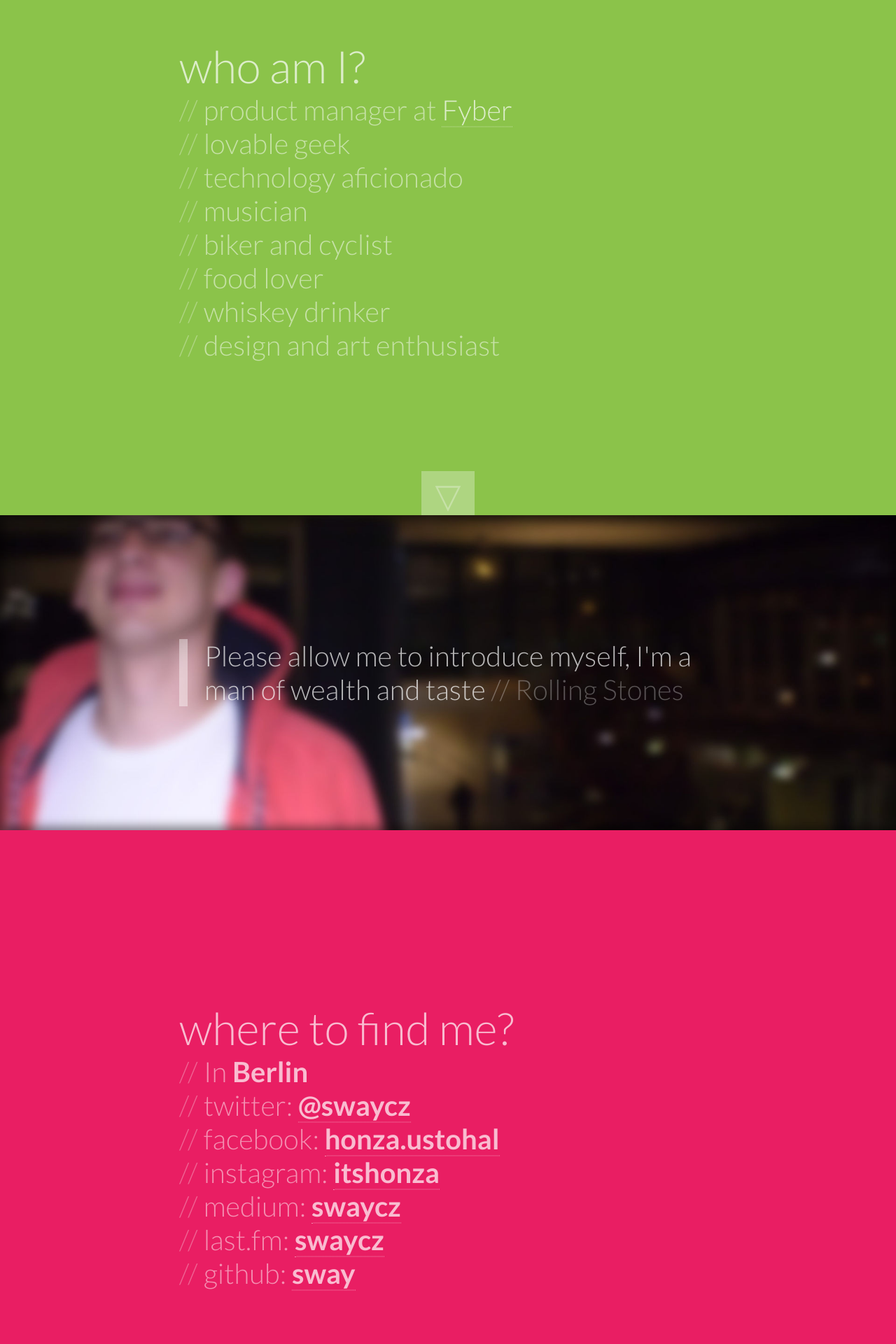
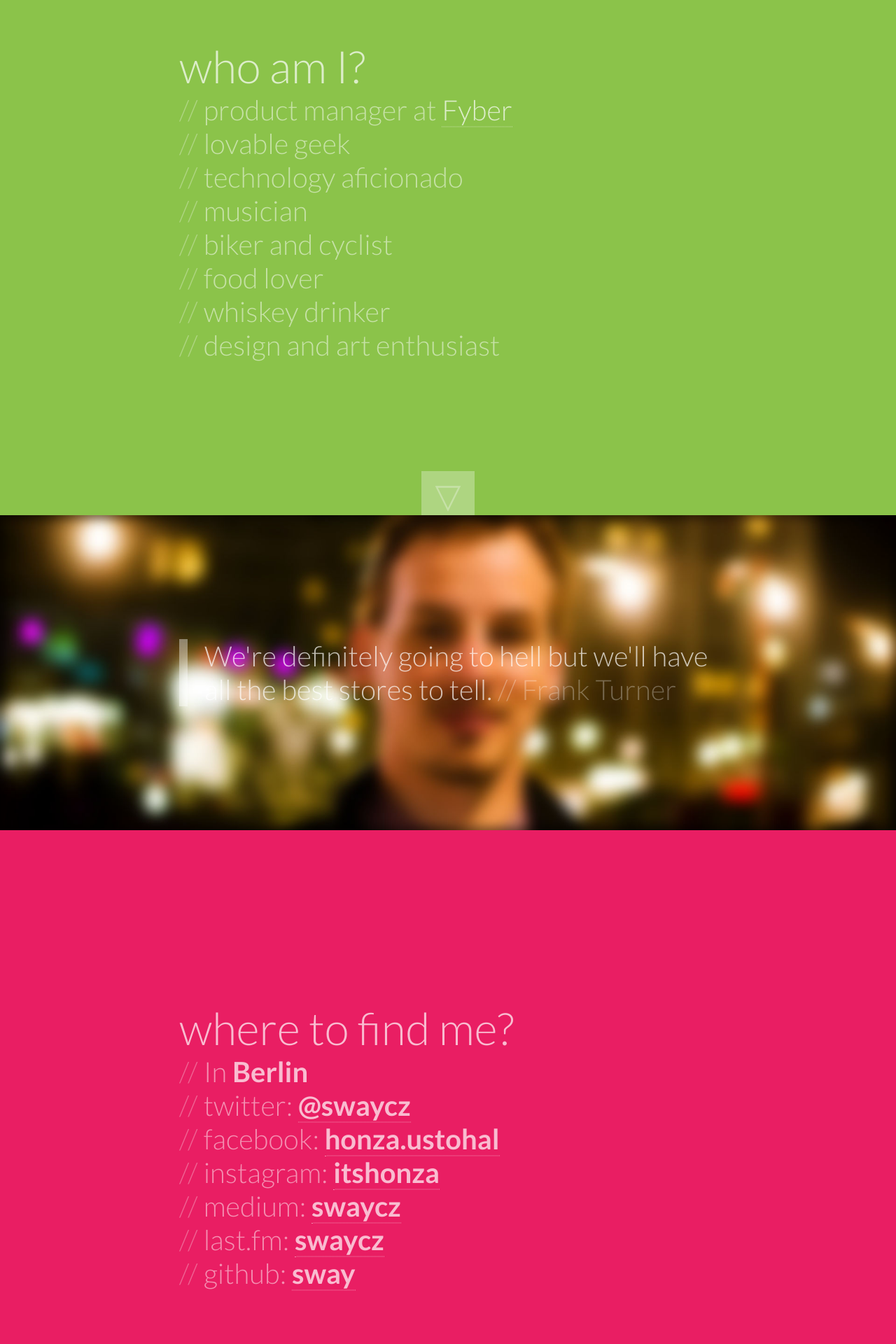
Before and after one commit to sway/sway.github.com, a Jekyll site: the page built from index.md, in a window 1280 px wide. Shown: the part 1064-2984 px from the top of the page at 70% size. Built offline with Jekyll 4.4.1, drawn with Linux system fonts in a browser that asks for light colours; nearby versions of some CDN libraries; comment, search, counter and statistics services are not loaded.

Commit message:
Change photo and quote

```diff
--- a/assets/css/main.css
+++ b/assets/css/main.css
@@ -110,7 +110,7 @@ section.placeholder h1 span {
 }
 
 section.placeholder#me {
-	background-image: url('/assets/img/photo_opt.jpg');
+	background-image: url('/assets/img/photo_2.jpg');
 }
 
 section.placeholder#berlin {
--- a/index.md
+++ b/index.md
@@ -21,7 +21,7 @@ layout: default
 			<ul>
 				<li>product manager at <a href="http://fyber.com/">Fyber</a></li>
 				<li>lovable geek</li>
-<li>technology aficionado</li>
+				<li>technology aficionado</li>
 				<li>musician</li>
 				<li>biker and cyclist</li>
 				<li>food lover</li>
@@ -36,7 +36,7 @@ layout: default
 
 <section id="me" class="placeholder">
 	<article>
-		<h1>Please allow me to introduce myself, I'm a man of wealth and taste <span>//&nbsp;Rolling Stones</span></h1>
+		<h1>We're definitely going to hell but we'll have all the best stores to tell. <span>//&nbsp;Frank Turner</span></h1>
 	</article>
 </section>
 
```
Also changed, not shown: assets/img/photo_2.jpg (added).
